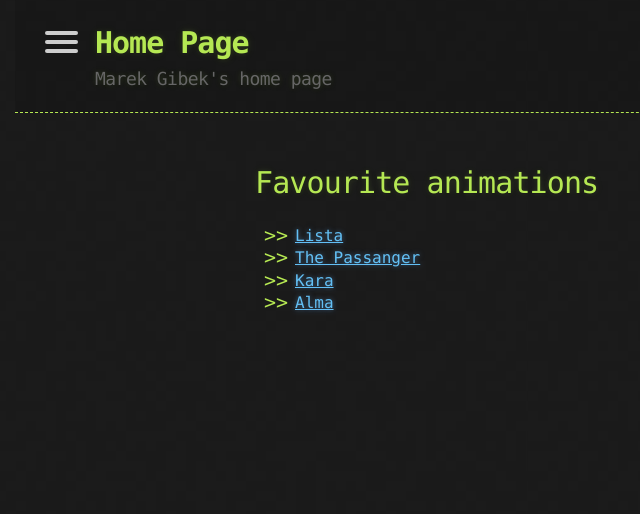
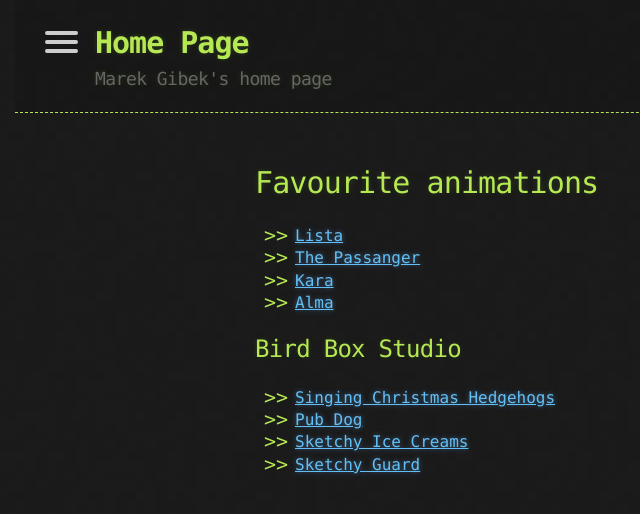
Before and after one commit to marek-g/marek-g.github.io, a Jekyll site: the page built from posts/about/fav_animations.md, in a window 1280 px wide. Shown: the top 514 px of the page, without its empty margins (5-645 px from the left). Built offline with Jekyll 4.4.1, drawn with Linux system fonts in a browser that asks for light colours.

Commit message:
Added Bird Box Studio's animations

```diff
--- a/posts/about/fav_animations.md
+++ b/posts/about/fav_animations.md
@@ -9,3 +9,10 @@ title: Favourite animations
 * [The Passanger](https://www.youtube.com/watch?v=OGW0aQSgyxQ)
 * [Kara](https://www.youtube.com/watch?v=lhoYLp8CtXI)
 * [Alma](https://www.youtube.com/watch?v=Aw0uORumRts)
+
+## Bird Box Studio
+
+* [Singing Christmas Hedgehogs](https://www.youtube.com/watch?v=1HIGCgpHYB4)
+* [Pub Dog](https://www.youtube.com/watch?v=1w4FJCcZTKU)
+* [Sketchy Ice Creams](https://www.youtube.com/watch?v=EOfy5LDpEHo)
+* [Sketchy Guard](https://www.youtube.com/watch?v=LqktZhj7EFk)
```
